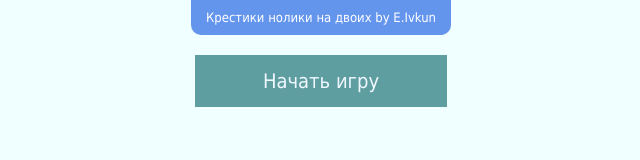
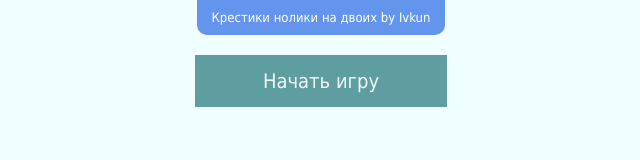
Before and after one commit to ivkun/-, a plain HTML site: page index.html in a window 1280 px wide. Shown: the full height of the page, 319-959 px from the left. Drawn offline with Linux system fonts and the light colour scheme.

Commit message:
Update index.html

```diff
--- a/index.html
+++ b/index.html
@@ -134,7 +134,7 @@
         </style>
     </head>
     <body>
-    <header>Крестики нолики на двоих by E.Ivkun</header>
+    <header>Крестики нолики на двоих by Ivkun</header>
     <div class="winner hidden-winner"></div>
     <div class="tic-tac-toe">
         <div class="block-player close-block-player">
```
